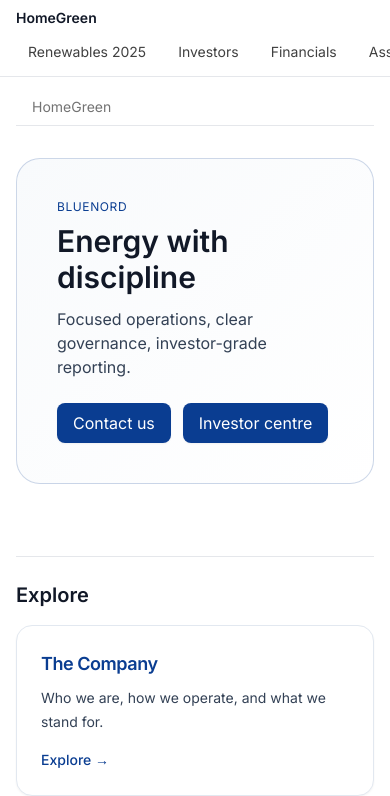
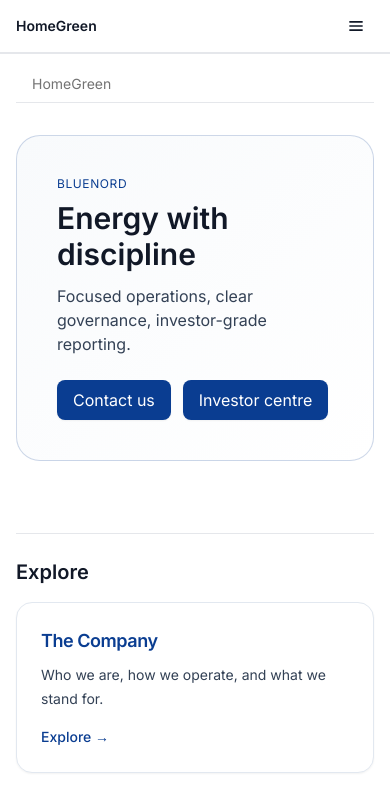
Before and after one commit to cshirlaw/bluenord-green, a Next.js app: page / in a window 390 px wide. Shown: the top 796 px of the page. Built offline with nearby package versions, Linux system fonts and the light colour scheme.

Commit message:
ui(nav): mobile hamburger; Renewables 2025 first

```diff
--- a/src/components/TopNav.tsx
+++ b/src/components/TopNav.tsx
@@ -3,57 +3,45 @@
 
 import Link from "next/link";
 import { usePathname } from "next/navigation";
-import { useMemo } from "react";
+import { useEffect, useState } from "react";
 
 type NavItem = { href: string; label: string };
 
+const NAV: NavItem[] = [
+  { href: "/renewables", label: "Renewables 2025" }, // first
+  { href: "/investors", label: "Investors" },
+  { href: "/financials", label: "Financials" },
+  { href: "/assets/tyra", label: "Assets" },
+];
+
 export default function TopNav() {
   const pathname = usePathname();
+  const [open, setOpen] = useState(false);
 
-  const nav: NavItem[] = useMemo(
-    () => [
-      { href: "/renewables", label: "Renewables 2025" }, // first
-      { href: "/investors", label: "Investors" },
-      { href: "/financials", label: "Financials" },
-      { href: "/assets/tyra", label: "Assets" },
-    ],
-    []
-  );
+  // Close the mobile menu when route changes
+  useEffect(() => {
+    setOpen(false);
+  }, [pathname]);
 
   const isActive = (href: string) =>
     pathname === href || pathname.startsWith(href + "/");
 
   return (
     <header className="border-b bg-white">
-      {/* Mobile: stack; Desktop: align horizontally */}
-      <div className="mx-auto max-w-6xl px-4 py-2 md:flex md:h-12 md:items-center md:justify-between md:py-0">
-        {/* Row 1: Brand/home */}
-        <div className="text-sm font-semibold">HomeGreen</div>
+      <div className="mx-auto flex max-w-6xl items-center justify-between px-4 py-2 md:h-12 md:py-0">
+        {/* Brand / Home */}
+        <Link href="/" className="text-sm font-semibold">
+          HomeGreen
+        </Link>
 
-        {/* Row 2: Scrollable pill nav on mobile, inline on desktop */}
-        <nav
-          className="
-            mt-2 flex gap-2 overflow-x-auto whitespace-nowrap md:mt-0 md:gap-4
-            -mx-4 px-4 md:mx-0 md:px-0
-          "
-          style={{
-            scrollbarWidth: "none",        // Firefox
-            msOverflowStyle: "none",       // IE/Edge
-          }}
-        >
-          {/* Hide webkit scrollbar */}
-          <style jsx>{`
-            nav::-webkit-scrollbar {
-              display: none;
-            }
-          `}</style>
-
-          {nav.map((item) => (
+        {/* Desktop nav */}
+        <nav className="hidden items-center gap-4 md:flex">
+          {NAV.map((item) => (
             <Link
               key={item.href}
               href={item.href}
               className={[
-                "inline-flex shrink-0 items-center rounded-md px-3 py-1.5 text-sm transition",
+                "rounded-md px-3 py-1.5 text-sm transition",
                 isActive(item.href)
                   ? "bg-green-600 text-white"
                   : "text-neutral-700 hover:bg-neutral-100",
@@ -64,6 +52,68 @@
             </Link>
           ))}
         </nav>
+
+        {/* Mobile hamburger */}
+        <button
+          type="button"
+          aria-label="Open menu"
+          aria-expanded={open}
+          aria-controls="mobile-menu"
+          onClick={() => setOpen((s) => !s)}
+          className="inline-flex items-center justify-center rounded-md p-2 md:hidden hover:bg-neutral-100"
+        >
+          {/* Icon toggles */}
+          <svg
+            className={["h-5 w-5", open ? "hidden" : "block"].join(" ")}
+            viewBox="0 0 24 24"
+            fill="none"
+            stroke="currentColor"
+            strokeWidth="2"
+            aria-hidden="true"
+          >
+            <path d="M4 7h16M4 12h16M4 17h16" />
+          </svg>
+          <svg
+            className={["h-5 w-5", open ? "block" : "hidden"].join(" ")}
+            viewBox="0 0 24 24"
+            fill="none"
+            stroke="currentColor"
+            strokeWidth="2"
+            aria-hidden="true"
+          >
+            <path d="M6 6l12 12M6 18L18 6" />
+          </svg>
+        </button>
+      </div>
+
+      {/* Mobile menu panel */}
+      <div
+        id="mobile-menu"
+        className={[
+          "md:hidden overflow-hidden border-t",
+          open ? "max-h-96" : "max-h-0",
+          "transition-[max-height] duration-200 ease-out",
+        ].join(" ")}
+      >
+        <div className="mx-auto max-w-6xl px-4 py-2">
+          <div className="flex flex-col gap-2 py-2">
+            {NAV.map((item) => (
+              <Link
+                key={item.href}
+                href={item.href}
+                className={[
+                  "rounded-md px-3 py-2 text-sm",
+                  isActive(item.href)
+                    ? "bg-green-600 text-white"
+                    : "text-neutral-700 hover:bg-neutral-100",
+                ].join(" ")}
+                aria-current={isActive(item.href) ? "page" : undefined}
+              >
+                {item.label}
+              </Link>
+            ))}
+          </div>
+        </div>
       </div>
     </header>
   );
```
